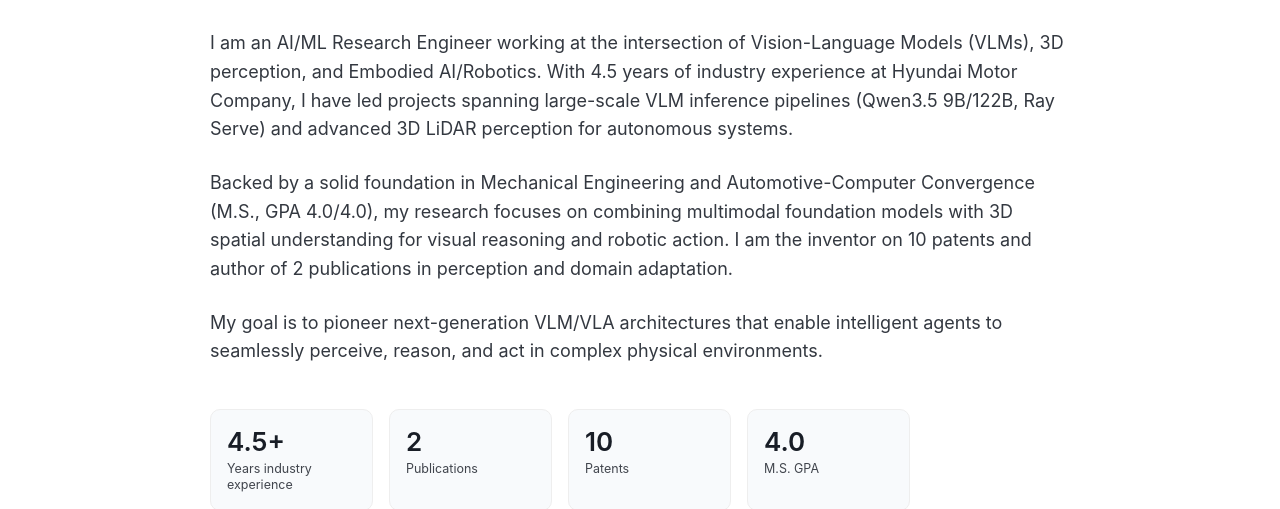
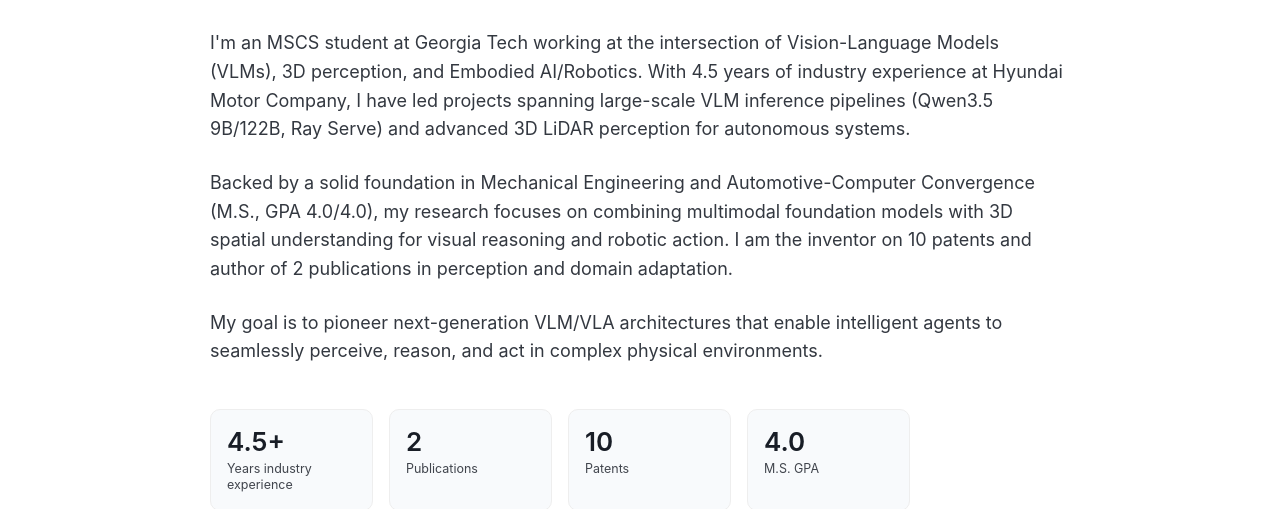
Before and after one commit to minjung727/minjung727.github.io, a plain HTML site: page index.html in a window 1280 px wide. Shown: the part 299-808 px from the top of the page. Drawn offline with nearby package versions, Linux system fonts and the light colour scheme.

Commit message:
Update intro text

```diff
--- a/index.html
+++ b/index.html
@@ -48,7 +48,7 @@
             </div>
           </div>
 
-          <div style="font-size: 18px; line-height: 1.6; font-weight: 400; color: #333840; margin: 0 0 32px; max-width: 760px; width: 836px; height: 348px"><div style="width: 857px; height: 111px">I am an AI/ML Research Engineer working at the intersection of Vision-Language Models (VLMs), 3D perception, and Embodied AI/Robotics. With 4.5 years of industry experience at Hyundai Motor Company, I have led projects spanning large-scale VLM inference pipelines (Qwen3.5 9B/122B, Ray Serve) and advanced 3D LiDAR perception for autonomous systems.</div><div><br></div><div style="width: 860px; height: 111px">Backed by a solid foundation in Mechanical Engineering and Automotive-Computer Convergence (M.S., GPA 4.0/4.0), my research focuses on combining multimodal foundation models with 3D spatial understanding for visual reasoning and robotic action. I am the inventor on 10 patents and author of 2 publications in perception and domain adaptation.&nbsp;&nbsp;</div><div><br></div><div style="width: 857px; height: 63px">My goal is to pioneer next-generation VLM/VLA architectures that enable intelligent agents to seamlessly perceive, reason, and act in complex physical environments.&nbsp;&nbsp;</div></div>
+          <div style="font-size: 18px; line-height: 1.6; font-weight: 400; color: #333840; margin: 0 0 32px; max-width: 760px; width: 836px; height: 348px"><div style="width: 857px; height: 111px">I'm an MSCS student at Georgia Tech working at the intersection of Vision-Language Models (VLMs), 3D perception, and Embodied AI/Robotics. With 4.5 years of industry experience at Hyundai Motor Company, I have led projects spanning large-scale VLM inference pipelines (Qwen3.5 9B/122B, Ray Serve) and advanced 3D LiDAR perception for autonomous systems.</div><div><br></div><div style="width: 860px; height: 111px">Backed by a solid foundation in Mechanical Engineering and Automotive-Computer Convergence (M.S., GPA 4.0/4.0), my research focuses on combining multimodal foundation models with 3D spatial understanding for visual reasoning and robotic action. I am the inventor on 10 patents and author of 2 publications in perception and domain adaptation.&nbsp;&nbsp;</div><div><br></div><div style="width: 857px; height: 63px">My goal is to pioneer next-generation VLM/VLA architectures that enable intelligent agents to seamlessly perceive, reason, and act in complex physical environments.&nbsp;&nbsp;</div></div>
 
           <div style="display:grid; grid-template-columns:repeat(4,1fr); gap:16px; max-width:700px; margin-bottom:36px;">
             <sc-for list="{{ stats }}" as="stat" hint-placeholder-count="4">
```
